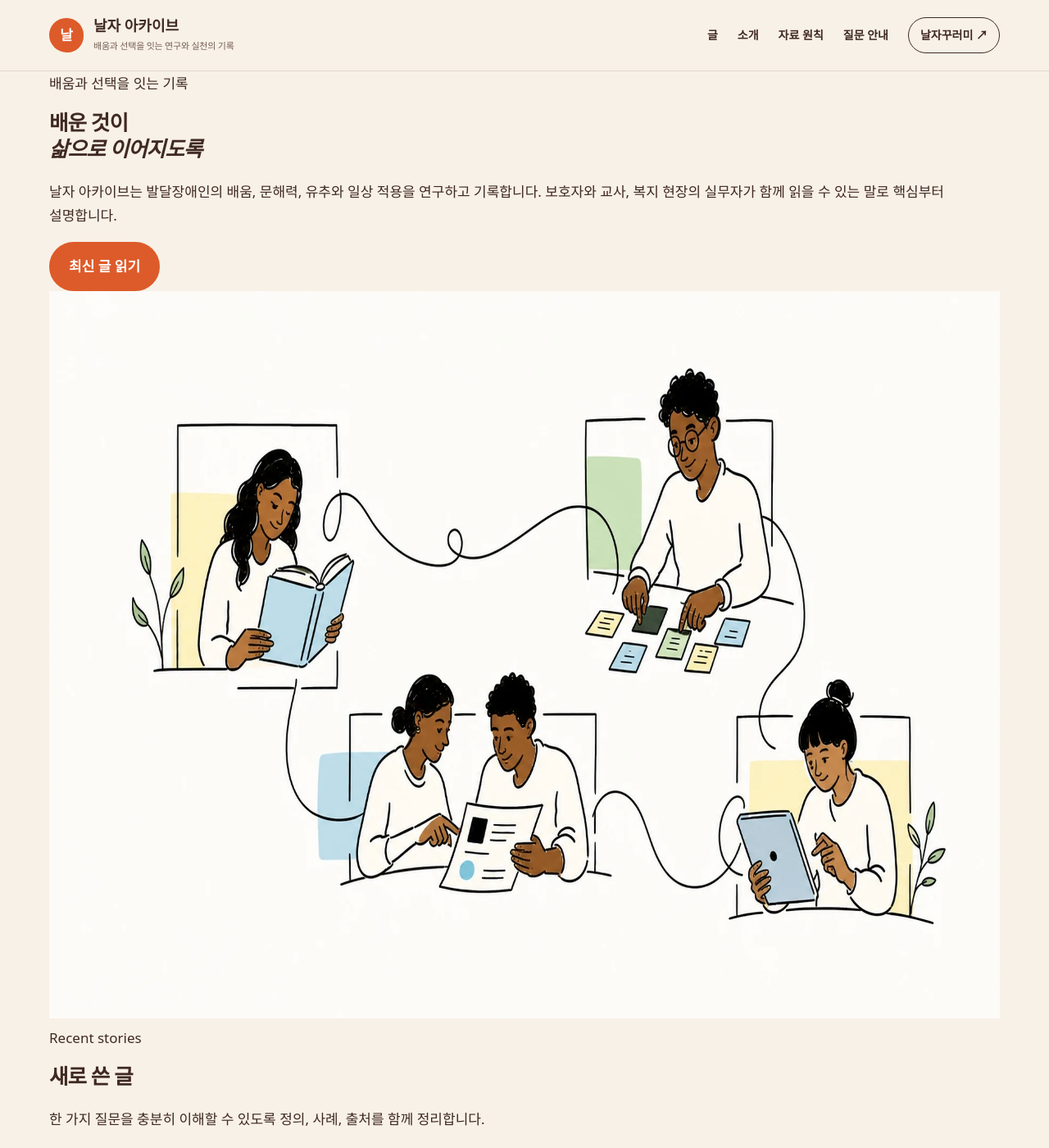
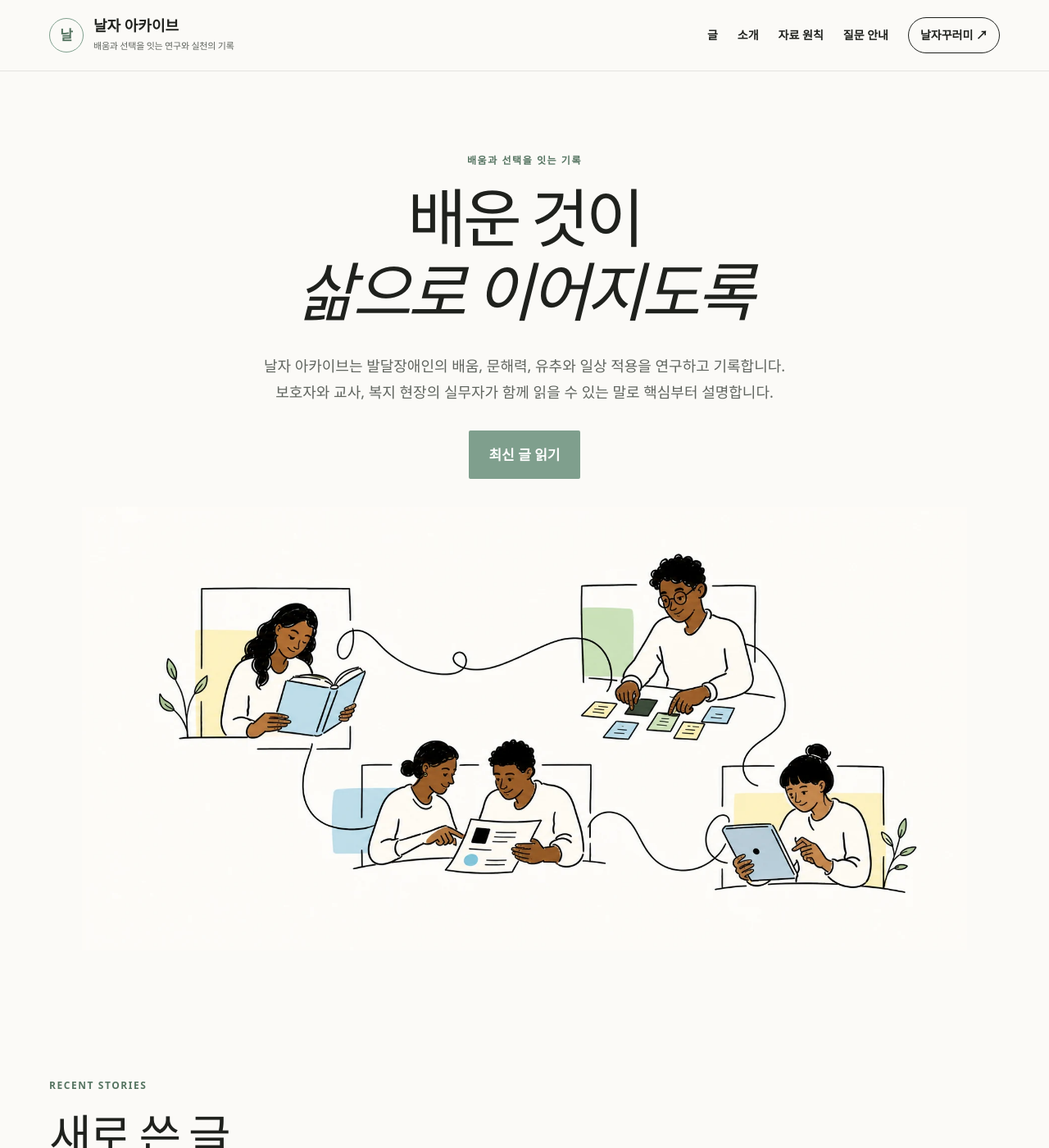
Before and after one commit to YunyCho/naljabooks-blog, a Jekyll site: the page built from index.html, in a window 1280 px wide and 1400 px high. Shown: the whole window at 82% size. Built offline with Jekyll 4.4.1, drawn with Linux system fonts in a browser that asks for light colours.

Commit message:
feat: style editorial illustration homepage

```diff
--- a/assets/css/main.css
+++ b/assets/css/main.css
@@ -1,15 +1,16 @@
 :root {
-  --cream: #f8f1e7;
-  --cream-deep: #eee2d3;
-  --paper: #fffdf8;
-  --orange: #dd5b2a;
-  --orange-dark: #ae3d16;
-  --apricot: #f6c775;
-  --brown: #3f2922;
-  --muted: #765f56;
-  --line: #d9cabc;
-  --focus: #135e96;
-  --shadow: 0 18px 50px rgba(83, 49, 35, 0.09);
+  --cream: #fbfaf7;
+  --cream-deep: #e4eee8;
+  --paper: #fffefa;
+  --orange: #7f9f8d;
+  --orange-dark: #557461;
+  --apricot: #f4e8a8;
+  --brown: #1f211d;
+  --muted: #60655f;
+  --line: #d8d9d3;
+  --focus: #1d5f8a;
+  --font-display: "Noto Serif KR", "AppleMyungjo", "Batang", serif;
+  --shadow: 0 18px 50px rgba(31, 33, 29, 0.07);
 }
 
 *,
@@ -96,8 +97,8 @@ h3 {
   position: sticky;
   z-index: 20;
   top: 0;
-  border-bottom: 1px solid rgba(63, 41, 34, 0.12);
-  background: rgba(248, 241, 231, 0.94);
+  border-bottom: 1px solid rgba(31, 33, 29, 0.1);
+  background: rgba(251, 250, 247, 0.94);
   backdrop-filter: blur(14px);
 }
 
@@ -138,9 +139,10 @@ h3 {
   height: 42px;
   display: grid;
   place-items: center;
-  color: white;
-  background: var(--orange);
-  border-radius: 50% 50% 48% 52%;
+  color: var(--orange-dark);
+  background: transparent;
+  border: 1px solid var(--orange);
+  border-radius: 50%;
   font-weight: 800;
 }
 
@@ -220,7 +222,8 @@ a.eyebrow {
   color: white;
   background: var(--orange);
   border: 2px solid var(--orange);
-  border-radius: 999px;
+  min-height: 44px;
+  border-radius: 2px;
   font-weight: 800;
   text-decoration: none;
 }
@@ -235,6 +238,277 @@ a.eyebrow {
   color: var(--brown);
   font-weight: 800;
   text-decoration-thickness: 2px;
+}
+
+/* Editorial homepage */
+
+.home-kicker {
+  margin-bottom: 18px;
+  color: var(--orange-dark);
+  font-size: 12px;
+  font-weight: 800;
+  letter-spacing: 0.13em;
+  text-transform: uppercase;
+}
+
+.home-hero {
+  overflow: hidden;
+  padding: 98px 0 46px;
+  background: var(--cream);
+}
+
+.home-hero-inner {
+  text-align: center;
+}
+
+.home-hero h1,
+.home-section-heading h2,
+.home-principle h2,
+.home-closing h2,
+.featured-story h3,
+.story-list-item h3,
+.home-topic h3 {
+  font-family: var(--font-display);
+  font-weight: 500;
+}
+
+.home-hero h1 {
+  max-width: 820px;
+  margin: 0 auto 25px;
+  font-size: clamp(48px, 6.5vw, 78px);
+  line-height: 1.16;
+  letter-spacing: -0.055em;
+}
+
+.home-hero h1 em,
+.home-principle h2 em {
+  font-weight: inherit;
+}
+
+.home-hero-copy {
+  max-width: 660px;
+  margin: 0 auto 30px;
+  color: var(--muted);
+  font-size: 18px;
+  line-height: 1.8;
+}
+
+.home-hero-art {
+  width: min(100%, 1080px);
+  aspect-ratio: 1772 / 887;
+  display: block;
+  margin: 34px auto 0;
+}
+
+.home-hero-art img {
+  width: 100%;
+  height: auto;
+  display: block;
+}
+
+.home-stories,
+.home-topics,
+.home-principle,
+.home-closing {
+  padding-block: 108px;
+}
+
+.home-section-heading {
+  max-width: 640px;
+  margin-bottom: 42px;
+}
+
+.home-section-heading--centered {
+  margin-inline: auto;
+  text-align: center;
+}
+
+.home-section-heading h2 {
+  margin-bottom: 14px;
+  font-size: clamp(36px, 5vw, 56px);
+  letter-spacing: -0.045em;
+}
+
+.home-section-heading > p:last-child {
+  color: var(--muted);
+}
+
+.home-story-layout {
+  display: grid;
+  grid-template-columns: minmax(0, 1.25fr) minmax(280px, 0.75fr);
+  border-top: 1px solid var(--brown);
+}
+
+.featured-story {
+  min-height: 440px;
+  display: flex;
+  flex-direction: column;
+  padding: 52px;
+  background: var(--cream-deep);
+  border-right: 1px solid var(--brown);
+}
+
+.story-category {
+  margin-bottom: 0;
+  color: var(--orange-dark);
+  font-size: 12px;
+  font-weight: 800;
+  letter-spacing: 0.07em;
+}
+
+.featured-story h3 {
+  max-width: 650px;
+  margin: 76px 0 18px;
+  font-size: clamp(34px, 4.5vw, 54px);
+}
+
+.featured-story h3 a,
+.story-list-item h3 a {
+  text-decoration: none;
+}
+
+.featured-story > p:not(.story-category) {
+  max-width: 590px;
+  color: var(--muted);
+}
+
+.story-meta {
+  margin-top: auto;
+  display: flex;
+  justify-content: space-between;
+  padding-top: 30px;
+  color: var(--muted);
+  font-size: 13px;
+}
+
+.story-list {
+  display: grid;
+  align-content: stretch;
+}
+
+.story-list-item {
+  min-height: 210px;
+  display: flex;
+  flex-direction: column;
+  padding: 34px;
+  border-bottom: 1px solid var(--line);
+}
+
+.story-list-item h3 {
+  margin: 34px 0 20px;
+  font-size: 25px;
+}
+
+.story-list-item time {
+  margin-top: auto;
+  color: var(--muted);
+  font-size: 13px;
+}
+
+.home-topics {
+  border-block: 1px solid var(--line);
+  background: var(--paper);
+}
+
+.home-topic-grid {
+  display: grid;
+  grid-template-columns: repeat(3, minmax(0, 1fr));
+  gap: 52px;
+}
+
+.home-topic {
+  text-align: center;
+}
+
+.topic-icon {
+  width: 88px;
+  height: 76px;
+  margin-bottom: 22px;
+  overflow: visible;
+  fill: none;
+  stroke: var(--brown);
+  stroke-width: 2.3;
+  stroke-linecap: round;
+  stroke-linejoin: round;
+}
+
+.topic-icon-fill {
+  stroke: none;
+}
+
+.topic-icon-fill--yellow {
+  fill: var(--apricot);
+}
+
+.topic-icon-fill--blue {
+  fill: #d6e7ed;
+}
+
+.topic-icon-fill--sage {
+  fill: var(--cream-deep);
+}
+
+.home-topic h3 {
+  margin-bottom: 12px;
+  font-size: 25px;
+}
+
+.home-topic p {
+  max-width: 310px;
+  margin-inline: auto;
+  color: var(--muted);
+  font-size: 15px;
+}
+
+.home-principle {
+  padding-inline: 24px;
+}
+
+.home-principle-inner {
+  display: grid;
+  grid-template-columns: minmax(0, 1.15fr) minmax(280px, 0.85fr);
+  gap: 80px;
+  padding: 62px;
+  background: var(--cream-deep);
+  border: 1px solid #cbd9d0;
+}
+
+.home-principle h2 {
+  margin-bottom: 0;
+  font-size: clamp(32px, 4vw, 48px);
+  letter-spacing: -0.045em;
+}
+
+.home-principle-copy {
+  align-self: end;
+}
+
+.home-principle-copy p {
+  color: var(--muted);
+}
+
+.home-closing {
+  position: relative;
+  overflow: hidden;
+  border-top: 1px solid var(--line);
+  text-align: center;
+  background:
+    linear-gradient(rgba(251, 250, 247, 0.92), rgba(251, 250, 247, 0.92)),
+    repeating-linear-gradient(90deg, #d6e7ed 0 1px, transparent 1px 96px);
+}
+
+.home-closing h2 {
+  margin-bottom: 14px;
+  font-size: clamp(36px, 5vw, 54px);
+}
+
+.home-closing > div > p:not(.home-kicker) {
+  color: var(--muted);
+}
+
+.home-closing-actions {
+  justify-content: center;
+  margin-top: 26px;
 }
 
 .hero-note {
@@ -707,6 +981,20 @@ a.eyebrow {
     max-width: 760px;
     margin: 0 auto 42px;
   }
+
+  .home-story-layout,
+  .home-principle-inner {
+    grid-template-columns: 1fr;
+  }
+
+  .featured-story {
+    border-right: 0;
+    border-bottom: 1px solid var(--brown);
+  }
+
+  .home-principle-inner {
+    gap: 34px;
+  }
 }
 
 @media (max-width: 760px) {
@@ -728,7 +1016,70 @@ a.eyebrow {
   }
 
   .site-nav .nav-external {
+    flex-basis: max-content;
+    margin-right: 100%;
     padding: 5px 10px;
+  }
+
+  .home-hero {
+    padding: 70px 0 32px;
+  }
+
+  .home-hero h1 {
+    font-size: clamp(42px, 13vw, 58px);
+  }
+
+  .home-hero-copy {
+    font-size: 17px;
+  }
+
+  .home-hero-art {
+    width: 126%;
+    margin-left: -13%;
+  }
+
+  .home-stories,
+  .home-topics,
+  .home-principle,
+  .home-closing {
+    padding-block: 76px;
+  }
+
+  .featured-story {
+    min-height: 370px;
+    padding: 32px 26px;
+  }
+
+  .featured-story h3 {
+    margin-top: 52px;
+    font-size: clamp(32px, 9vw, 43px);
+  }
+
+  .story-list-item {
+    min-height: 190px;
+    padding: 28px 26px;
+  }
+
+  .home-topic-grid {
+    grid-template-columns: 1fr;
+    gap: 58px;
+  }
+
+  .home-principle {
+    padding-inline: 0;
+  }
+
+  .home-principle-inner {
+    width: min(100% - 40px, 1160px);
+    padding: 38px 28px;
+  }
+
+  .home-principle h2 {
+    font-size: clamp(30px, 9vw, 42px);
+  }
+
+  .home-closing h2 {
+    font-size: clamp(34px, 10vw, 46px);
   }
 
   .hero {
```
